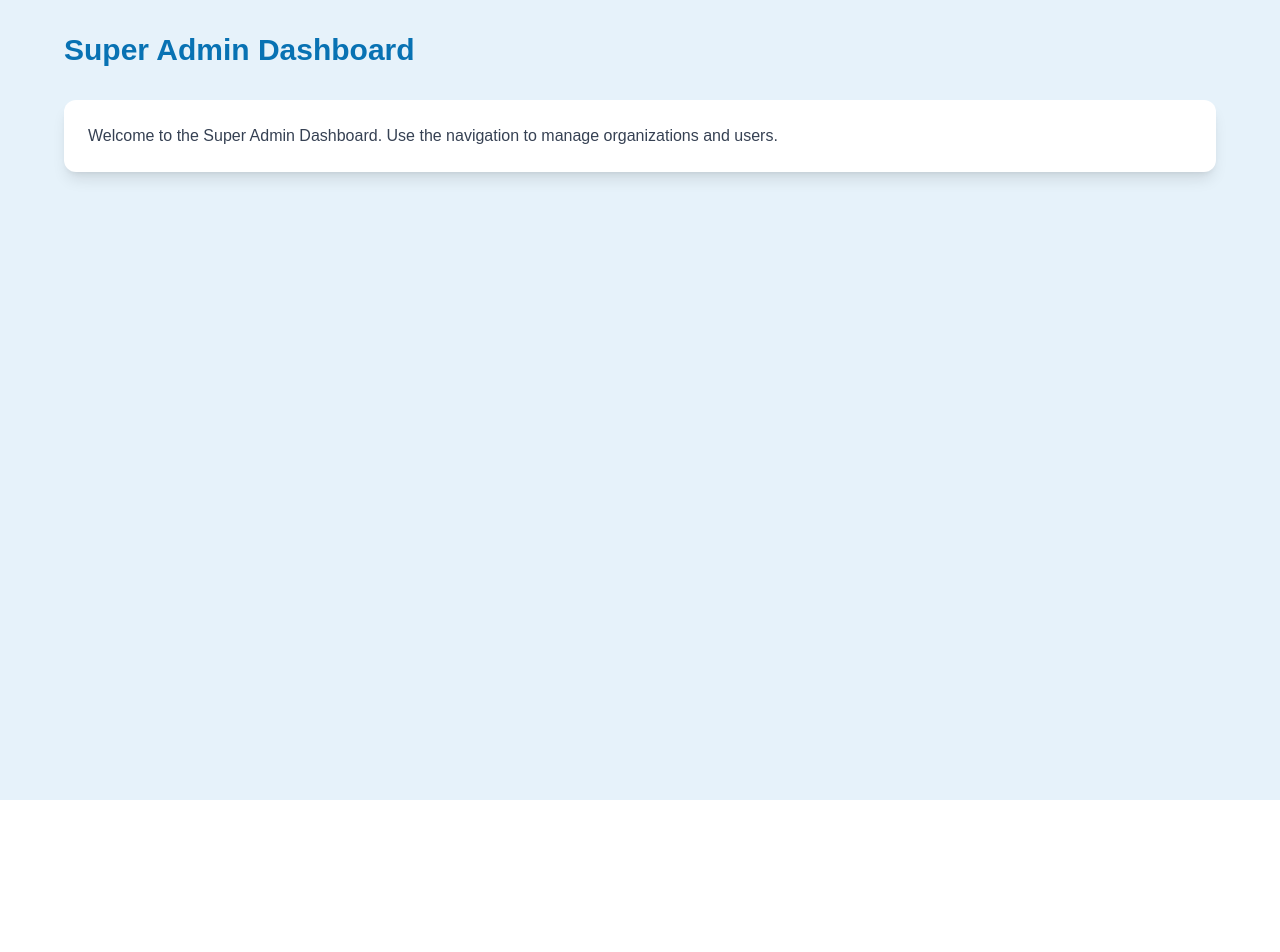
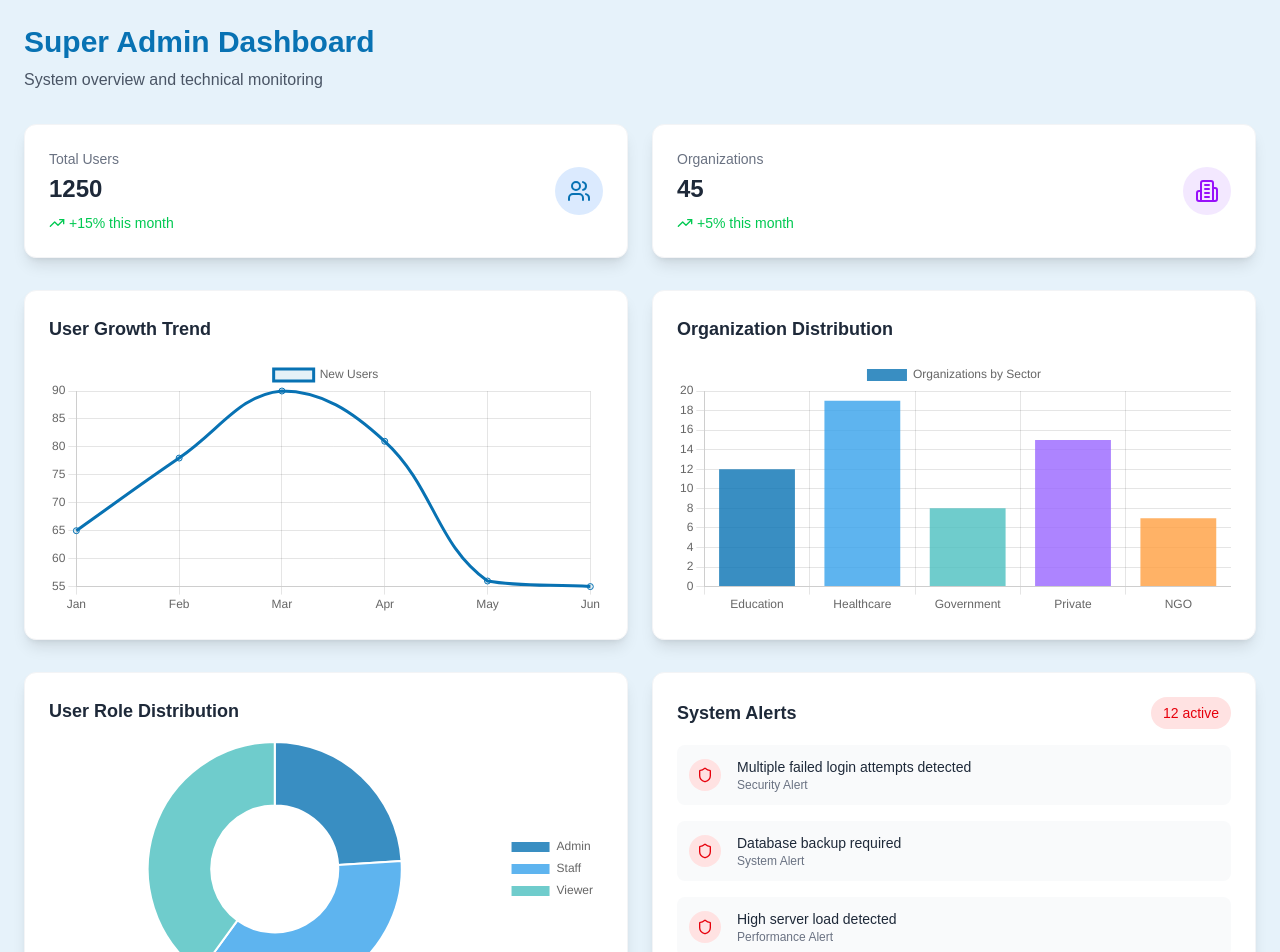
Before and after one commit to mclaire12/Imotrak-Staff-portal, a Next.js app: page /dashboards in a window 1280 px wide. Shown: the top 952 px of the page. Before the commit the page ends 800 px from the top, so only its background shows below. Built offline with nearby package versions, Linux system fonts and the light colour scheme.

Commit message:
dashboard

```diff
--- a/app/(Super-Admin)/dashboards/page.tsx
+++ b/app/(Super-Admin)/dashboards/page.tsx
@@ -1,13 +1,225 @@
 'use client';
 import React from 'react';
+import { Users, Building2, AlertTriangle, TrendingUp, TrendingDown, Shield } from 'lucide-react';
+import {
+  Chart as ChartJS,
+  CategoryScale,
+  LinearScale,
+  PointElement,
+  LineElement,
+  BarElement,
+  Title,
+  Tooltip,
+  Legend,
+  ArcElement,
+} from 'chart.js';
+import { Line, Bar, Doughnut } from 'react-chartjs-2';
 
-export default function SuperAdminDashboardPage() {
+// Register ChartJS components
+ChartJS.register(
+  CategoryScale,
+  LinearScale,
+  PointElement,
+  LineElement,
+  BarElement,
+  Title,
+  Tooltip,
+  Legend,
+  ArcElement
+);
+
+// Sample data for charts and statistics
+const stats = {
+  totalUsers: 1250,
+  totalOrganizations: 45,
+  activeAlerts: 12,
+  userGrowth: 15,
+  orgGrowth: 5
+};
+
+// User growth data for line chart
+const userGrowthData = {
+  labels: ['Jan', 'Feb', 'Mar', 'Apr', 'May', 'Jun'],
+  datasets: [
+    {
+      label: 'New Users',
+      data: [65, 78, 90, 81, 56, 55],
+      borderColor: '#0872B3',
+      backgroundColor: 'rgba(8, 114, 179, 0.1)',
+      tension: 0.4,
+      fill: true,
+    },
+  ],
+};
+
+// Organization distribution data for bar chart
+const orgDistributionData = {
+  labels: ['Education', 'Healthcare', 'Government', 'Private', 'NGO'],
+  datasets: [
+    {
+      label: 'Organizations by Sector',
+      data: [12, 19, 8, 15, 7],
+      backgroundColor: [
+        'rgba(8, 114, 179, 0.8)',
+        'rgba(54, 162, 235, 0.8)',
+        'rgba(75, 192, 192, 0.8)',
+        'rgba(153, 102, 255, 0.8)',
+        'rgba(255, 159, 64, 0.8)',
+      ],
+    },
+  ],
+};
+
+// User role distribution for doughnut chart
+const userRoleData = {
+  labels: ['Admin', 'Staff', 'Viewer'],
+  datasets: [
+    {
+      data: [300, 450, 500],
+      backgroundColor: [
+        'rgba(8, 114, 179, 0.8)',
+        'rgba(54, 162, 235, 0.8)',
+        'rgba(75, 192, 192, 0.8)',
+      ],
+    },
+  ],
+};
+
+export default function DashboardPage() {
   return (
-    <main className="min-h-screen bg-[#e6f2fa] px-4 py-8">
-      <div className="max-w-6xl mx-auto">
-        <h1 className="text-3xl font-extrabold mb-8 text-[#0872B3]">Super Admin Dashboard</h1>
-        <div className="bg-white rounded-xl shadow-lg p-6">
-          <p className="text-gray-700">Welcome to the Super Admin Dashboard. Use the navigation to manage organizations and users.</p>
+    <main className="min-h-screen bg-[#e6f2fa] p-6">
+      <div className="max-w-7xl mx-auto">
+        {/* Header */}
+        <div className="mb-8">
+          <h1 className="text-3xl font-bold text-[#0872B3]">Super Admin Dashboard</h1>
+          <p className="text-gray-600 mt-2">System overview and technical monitoring</p>
+        </div>
+
+        {/* Stats Cards Grid */}
+        <div className="grid grid-cols-1 md:grid-cols-2 gap-6 mb-8">
+          {/* Users Card */}
+          <div className="bg-white rounded-xl shadow-lg p-6 border border-gray-100">
+            <div className="flex items-center justify-between">
+              <div>
+                <p className="text-gray-500 text-sm">Total Users</p>
+                <h3 className="text-2xl font-bold text-gray-800 mt-1">{stats.totalUsers}</h3>
+                <div className="flex items-center mt-2">
+                  <TrendingUp className="w-4 h-4 text-green-500" />
+                  <span className="text-green-500 text-sm ml-1">+{stats.userGrowth}% this month</span>
+                </div>
+              </div>
+              <div className="bg-blue-100 p-3 rounded-full">
+                <Users className="w-6 h-6 text-[#0872B3]" />
+              </div>
+            </div>
+          </div>
+
+          {/* Organizations Card */}
+          <div className="bg-white rounded-xl shadow-lg p-6 border border-gray-100">
+            <div className="flex items-center justify-between">
+              <div>
+                <p className="text-gray-500 text-sm">Organizations</p>
+                <h3 className="text-2xl font-bold text-gray-800 mt-1">{stats.totalOrganizations}</h3>
+                <div className="flex items-center mt-2">
+                  <TrendingUp className="w-4 h-4 text-green-500" />
+                  <span className="text-green-500 text-sm ml-1">+{stats.orgGrowth}% this month</span>
+                </div>
+              </div>
+              <div className="bg-purple-100 p-3 rounded-full">
+                <Building2 className="w-6 h-6 text-purple-600" />
+              </div>
+            </div>
+          </div>
+        </div>
+
+        {/* Charts Section */}
+        <div className="grid grid-cols-1 lg:grid-cols-2 gap-6 mb-8">
+          {/* User Growth Chart */}
+          <div className="bg-white rounded-xl shadow-lg p-6 border border-gray-100">
+            <h3 className="text-lg font-semibold text-gray-800 mb-4">User Growth Trend</h3>
+            <div className="h-64">
+              <Line
+                data={userGrowthData}
+                options={{
+                  responsive: true,
+                  maintainAspectRatio: false,
+                  plugins: {
+                    legend: {
+                      position: 'top' as const,
+                    },
+                  },
+                }}
+              />
+            </div>
+          </div>
+
+          {/* Organization Distribution Chart */}
+          <div className="bg-white rounded-xl shadow-lg p-6 border border-gray-100">
+            <h3 className="text-lg font-semibold text-gray-800 mb-4">Organization Distribution</h3>
+            <div className="h-64">
+              <Bar
+                data={orgDistributionData}
+                options={{
+                  responsive: true,
+                  maintainAspectRatio: false,
+                  plugins: {
+                    legend: {
+                      position: 'top' as const,
+                    },
+                  },
+                }}
+              />
+            </div>
+          </div>
+        </div>
+
+        {/* User Role Distribution and System Alerts */}
+        <div className="grid grid-cols-1 lg:grid-cols-2 gap-6">
+          {/* User Role Distribution */}
+          <div className="bg-white rounded-xl shadow-lg p-6 border border-gray-100">
+            <h3 className="text-lg font-semibold text-gray-800 mb-4">User Role Distribution</h3>
+            <div className="h-64 flex items-center justify-center">
+              <Doughnut
+                data={userRoleData}
+                options={{
+                  responsive: true,
+                  maintainAspectRatio: false,
+                  plugins: {
+                    legend: {
+                      position: 'right' as const,
+                    },
+                  },
+                }}
+              />
+            </div>
+          </div>
+
+          {/* System Alerts */}
+          <div className="bg-white rounded-xl shadow-lg p-6 border border-gray-100">
+            <div className="flex items-center justify-between mb-4">
+              <h3 className="text-lg font-semibold text-gray-800">System Alerts</h3>
+              <div className="bg-red-100 px-3 py-1 rounded-full">
+                <span className="text-red-600 text-sm font-medium">{stats.activeAlerts} active</span>
+              </div>
+            </div>
+            <div className="space-y-4">
+              {[
+                { type: 'Security', message: 'Multiple failed login attempts detected' },
+                { type: 'System', message: 'Database backup required' },
+                { type: 'Performance', message: 'High server load detected' }
+              ].map((alert, index) => (
+                <div key={index} className="flex items-center gap-4 p-3 bg-gray-50 rounded-lg">
+                  <div className="bg-red-100 p-2 rounded-full">
+                    <Shield className="w-4 h-4 text-red-600" />
+                  </div>
+                  <div>
+                    <p className="text-sm font-medium text-gray-800">{alert.message}</p>
+                    <p className="text-xs text-gray-500">{alert.type} Alert</p>
+                  </div>
+                </div>
+              ))}
+            </div>
+          </div>
         </div>
       </div>
     </main>
```
